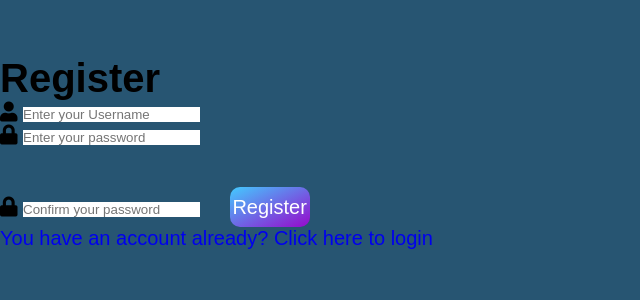
After one commit to dennisshtavica/Adventure, a PHP site: page /Register.html in a window 1280 px wide. The commit adds this page. Shown: the top 300 px of the page, without its empty margins (0-640 px from the left). Run offline with PHP 8.4, Linux system fonts and the light colour scheme; some libraries are stand-ins or nearby versions.

Commit message:
login,register

```diff
--- a/CSS/style.css
+++ b/CSS/style.css
@@ -1,3 +1,5 @@
+@import "https://use.fontawesome.com/releases/v5.5.0/css/all.css";
+
 :root {
   --header-height: 3.5rem;
 
@@ -220,3 +222,5 @@ button {
   object-fit: cover;
   object-position: center;
 }
+
+/*login-css*/
--- a/index.html
+++ b/index.html
@@ -31,7 +31,7 @@
               <a href="#" class="nav__link">About Us</a>
             </li>
             <li class="nav__item">
-              <a href="#" class="nav__link">Login</a>
+              <a href="login.html" class="nav__link">Login</a>
             </li>
             <li class="nav__item">
               <a href="#" class="nav__link">Register</a>
--- /dev/null
+++ b/register.html
@@ -0,0 +1,38 @@
+<!DOCTYPE html>
+<html lang="en">
+<head>
+    <meta charset="UTF-8">
+    <title>Register</title>
+    <link rel="stylesheet" type="text/css" href="fontawesome/css/all.min.css">
+    <link rel="stylesheet" type="text/css" href="style.css">
+    <meta name="viewport" content="width=device-width, initial-scale=1.0">
+</head>
+<body>
+<div class="container-register">
+    <div class="header-register">
+        <h1>Register</h1>
+    </div>
+    <div class="main-register">
+        <form>
+ 			<span>
+ 				<i class="fa fa-user"></i>
+ 				<input class="username" type="text" placeholder="Enter your Username" name="">
+ 			</span><br>
+            <span>
+ 				<i class="fa fa-lock"></i>
+ 				<input class="password" type="password" placeholder="Enter your password" name="">
+ 			</span><br>
+            <span>
+                <i class ="fa fa-lock"></i>
+                <input class="password" type="password" placeholder="Confirm your password" name="">
+            </span>
+            <button>Register</button><br>
+            <a href="login.html">You have an account already? Click here to login</a>
+
+        </form>
+    </div>
+</div>
+
+
+</body>
+</html>
```
Also changed, not shown: login.html (added, +32 -0 lines), assets/images/test1.webp (added).
